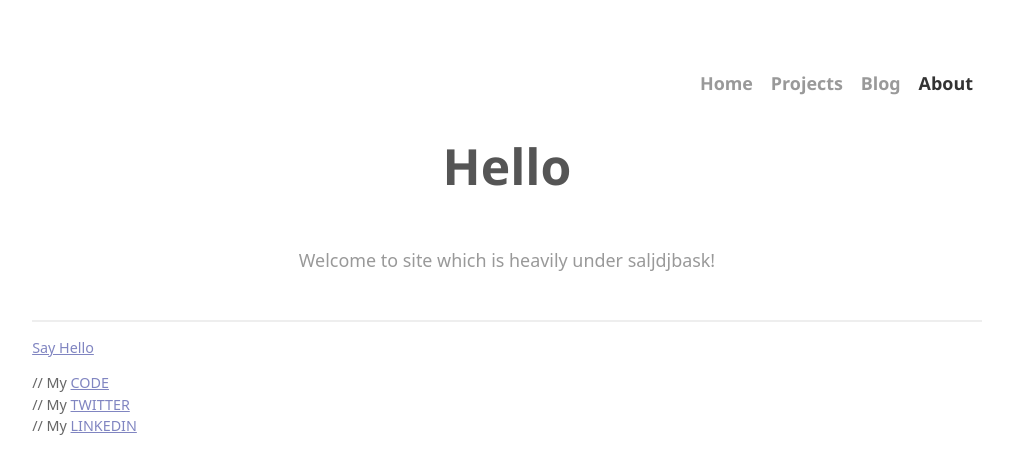
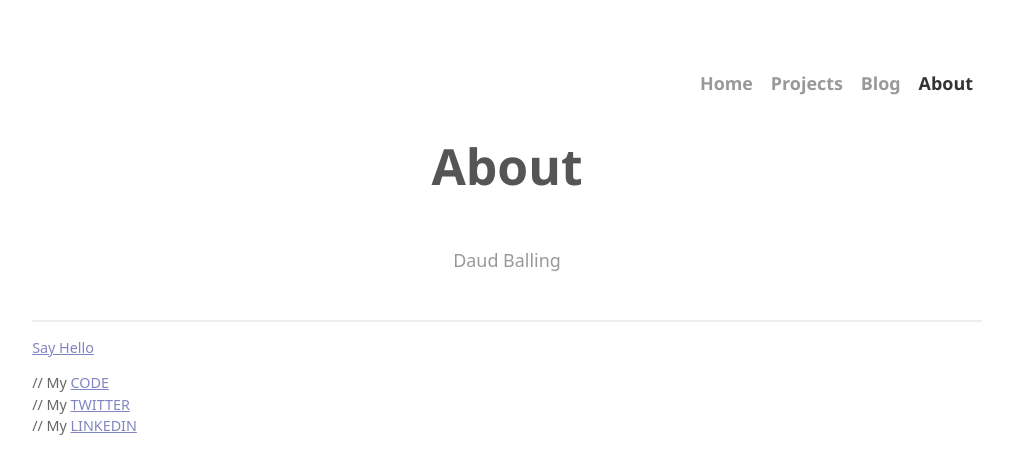
Before and after one commit to daudballing/daudballing.github.io, a Jekyll site: the page built from about/index.html, in a window 1280 px wide. Shown: the top 474 px of the page, without its empty margins (133-1146 px from the left). Built offline with Jekyll 4.4.1, drawn with Linux system fonts in a browser that asks for light colours; some web fonts are replaced; Markdown is read by kramdown in place of the engine named in the settings.

Commit message:
Updating About page

```diff
--- a/about/index.html
+++ b/about/index.html
@@ -4,6 +4,6 @@ title:  About
 about: true
 ---
 <div class="intro">
-    <h1>Hello</h1>
-    <p>Welcome to site which is heavily under saljdjbask!</p>
+    <h1>About</h1>
+    <p>Daud Balling</p>
 </div>
```
